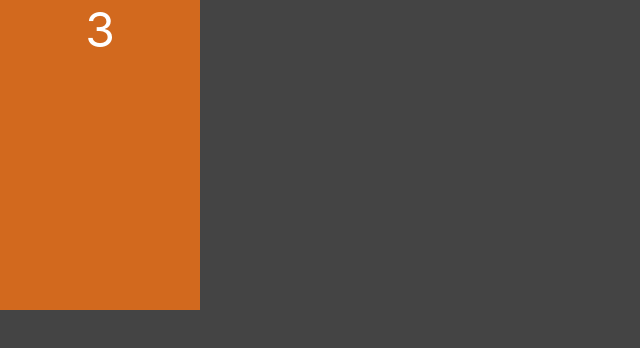
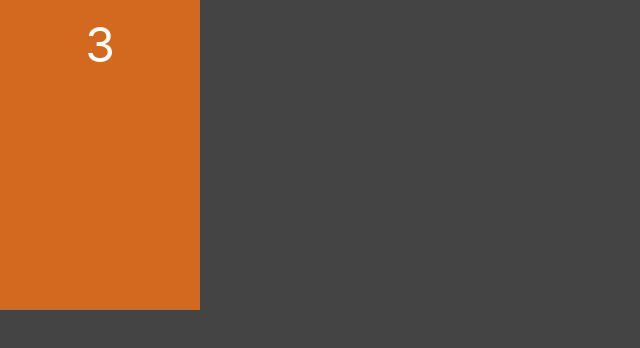
Before and after one commit to Brunogabriel-dev/monty-hall-react, a Next.js app: page / in a window 1280 px wide. Shown: the top 348 px of the page, without its empty margins (0-640 px from the left). Built offline with nearby package versions, Linux system fonts and the light colour scheme.

Commit message:
Inclusão de texto

```diff
--- a/styles/Porta.module.css
+++ b/styles/Porta.module.css
@@ -3,10 +3,11 @@
   flex-direction: column;
   align-items: center;
   background-color: chocolate;
+  padding: 15px;
 
   /* temp */
-  width: 200px;
-  height: 310px;
+  width: var(--area-porta-largura);
+  height: var(--area-porta-altura);
 }
 
 .numero {
--- a/styles/globals.css
+++ b/styles/globals.css
@@ -17,12 +17,7 @@ a {
   box-sizing: border-box;
 }
 
-@media (prefers-color-scheme: dark) {
-  html {
-    color-scheme: dark;
-  }
-  body {
-    color: white;
-    background: black;
-  }
+:root {
+  --area-porta-altura: 310px;
+  --area-porta-largura: 200px;
 }
```
